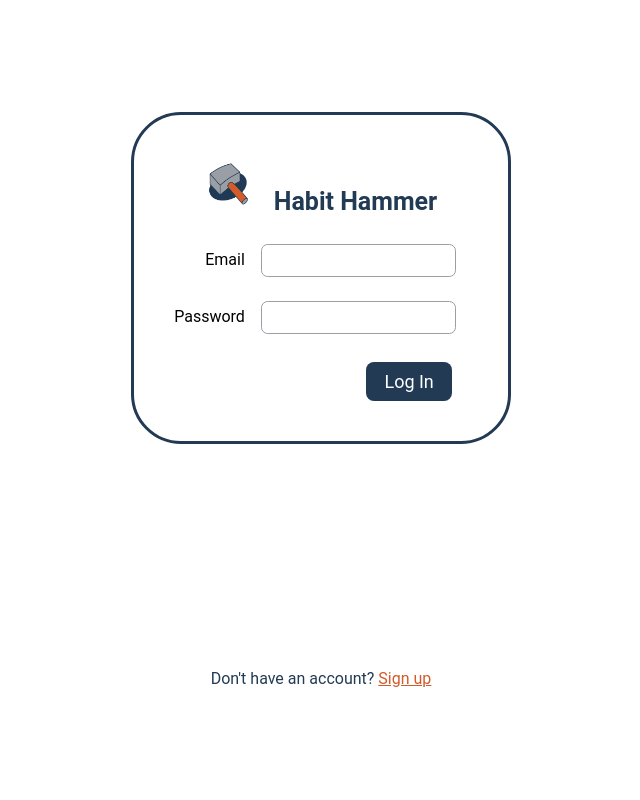
After one commit to elddc/HabitHammer, a Flask app: page /login in a window 1280 px wide. The commit adds this page. Shown: the whole page, without its empty margins (319-959 px from the left). Run offline with Flask 2, Linux system fonts and the light colour scheme; some libraries are stand-ins or nearby versions.

Commit message:
Fix routing errors

```diff
--- a/server.py
+++ b/server.py
@@ -1,13 +1,28 @@
-from flask import Flask
-from flask import render_template
+from flask import Flask, render_template, request
 
 app = Flask(__name__)
 app.config['SEND_FILE_MAX_AGE_DEFAULT'] = 0
-app.config['TEMPLATES_AUTO_RELOAD'] = True
+#app.config['TEMPLATES_AUTO_RELOAD'] = True
 
-@app.route("/")
+@app.route('/')
 def home():
   return render_template('index.html')
 
+@app.route('/about')
+def about():
+  return render_template('about.html')
+
+@app.route('/app')
+def today():
+  return render_template('app.html')
+
+@app.route('/signup')
+def signup():
+  return render_template('signup.html')
+
+@app.route('/login')
+def login():
+  return render_template('login.html')
+
 if __name__ == "__main__":
   app.run(debug=True)
--- /dev/null
+++ b/static/auth.js
@@ -0,0 +1,15 @@
+function signUp(){
+	firebase.auth().createUserWithEmailAndPassword(
+		document.getElementById("email").value,
+		document.getElementById("pass").value)
+	.then(() => console.log("signup successful"))
+	.catch(e => console.log(e.message));
+}
+
+function logIn(){
+	firebase.auth().createUserWithEmailAndPassword(
+		document.getElementById("email").value,
+		document.getElementById("pass").value)
+	.then(() => console.log("login successful"))
+	.catch(e => console.log(e.message));
+}
--- a/static/styles.css
+++ b/static/styles.css
@@ -1,6 +1,12 @@
+:root{
+    --gray: #9a9fa6;
+    --light-gray: #dce1e8;
+    --orange: #d35b2b;
+    --blue: #223a54;
+}
 body {
 	font-family: Roboto, sans-serif;
-	font-size: 14px;
+	font-size: 16px;
 	padding: 0;
 	margin: 0;
 }
@@ -8,16 +14,36 @@ img {
   font-size: 10px;
   color: white;
 }
+label {
+    font-family: inherit;
+    font-size: 16px;
+}
+h1 {
+    margin-top: 2em;
+}
+p {
+    line-height: 1.5em;
+    margin-left: .25em;
+}
+ul {
+    list-style-type: none;
+    margin: 0;
+    padding: 0;
+}
 .main {
     display: grid;
+    place-items: center;
     height: 100vh;
-	place-items: center;
-	background-color: #9a9fa6;
+}
+.modal{
+    padding: 5vh;
+    border: .2em solid var(--blue);
+    border-radius: 50px;
 }
 .nav {
     margin: 0;
     padding: 1vh;
-	background-color: #223a54;
+    background-color: var(--blue);
     display: flex;
     align-items: center;
     justify-content: space-between;
@@ -27,34 +53,94 @@ img {
     width: 50px;
     margin: 5px 15px 0 0;
 }
-.txt-button, .rect-button {
+.container {
+    height: 100vh;
+    display: grid;
+    grid-template: auto 1fr / minmax(180px, 23%) 1fr;
+}
+.grid-head {
+    grid-column: 1 / 3;
+}
+.grid-main {
+    grid-column: 2 / 3;
+    padding: 0 10vw;
+    background-color: var(--light-gray);
+}
+.grid-side {
+    grid-column: 1 / 2;
+    display: flex;
+    flex-direction: column;
+    justify-content: center;
+    padding-bottom: 10vh;
+}
+.grid-side a {
+    text-decoration: none;
+    color: var(--blue);
+}
+.grid-side li {
+    padding: .3em 2vw;
+}
+.grid-side li:hover{
+    background-color: var(--light-gray);
+}
+.txt-in {
+    padding: 1vh;
+    margin: 1.5vh;
+    border: .1em solid var(--gray);
+    border-radius: .5em;
+}
+.txt-button, .rect-button, .border-button {
 	border: none;
+    border-radius: 1vh;
 	padding: .5em 1em;
 	margin-right: 2vw;
-	font-size: inherit;
+    font-size: 18px;
 	font-family: inherit;
-	font-family: Roboto, sans-serif;
-	font-size: 18px;
 }
 .txt-button {
 	background-color: transparent;
 }
+.txt-button:hover {
+	background-color: #ffffff33;
+}
 .rect-button {
-	border-radius: 1vh;
-	background-color: #9a9fa6;
+	background-color: var(--gray);
+}
+.circle-button {
+    height: 25px;
+    width: 25px;
+    margin-right: 20px;
+    border: 2px solid var(--blue);
+    border-radius: 100em;
+    background-color: transparent;
+}
+.border-button {
+    border: .1em solid var(--gray);
+    border-radius: .5em;
+}
+.habit {
+    background-color: white;
+    padding: 1.5em;
+    border-radius: .7em;
+    display: flex;
+    align-items: center;
+    font-size: 20px;
+}
+.huge {
+	font-weight: bold;
+	font-size: 35px;
+	letter-spacing: .02em;
+	color: var(--orange);
+	text-transform: uppercase;
 }
 .big {
-	font-weight: bold;
-	font-size: 35px;
-	letter-spacing: .03em;
-	color: #d35b2b;
-	text-transform: uppercase;
+	font-size: 25px;
 }
 .med {
-	font-size: 25px;
+    font-size: 18px;
 }
 .smol {
-	font-size: 10px;
+	font-size: 12px;
 }
 .white {
 	color: white;
@@ -63,19 +149,22 @@ img {
 	color: black;
 }
 .orange {
-	color: #d35b2b;
+	color: var(--orange);
 }
 .blue{
-	color: #223a54;
+	color: var(--blue);
 }
 .white-bg {
 	background-color: white;
 }
+.gray-bg {
+	background-color: var(--gray);
+}
 .orange-bg {
-	background-color: #d35b2b;
+	background-color: var(--orange);
 }
 .blue-bg {
-	background-color: #223a54;
+	background-color: var(--blue);
 }
 .center-hori {
 	text-align: center;
@@ -84,3 +173,9 @@ img {
 	display: flex;
 	align-items: center;
 }
+.align-left {
+    text-align: left;
+}
+.align-right {
+    text-align: right;
+}
--- /dev/null
+++ b/templates/login.html
@@ -0,0 +1,48 @@
+<!DOCTYPE html>
+<html lang="en">
+<head>
+	<meta charset="UTF-8">
+	<title>Habit Hammer</title>
+	<link rel="icon" href="static/icon.png">
+	<link rel="stylesheet" href="static/styles.css"/>
+</head>
+<body>
+<div class="main">
+	<div class="center-hori modal">
+		<div style="margin-bottom: 2vh;">
+			<img src="static/icon.png" class="logo" alt="logo">
+			<b class="blue bold big">Habit Hammer</b>
+		</div>
+		<div class="align-right">
+			<label for="email">Email</label>
+			<input type="email" id="email" name="email" class="txt-in"><br>
+			<label for="pass">Password</label>
+			<input type="password" id="pass" name="pass" class="txt-in"><br>
+			<button class="rect-button white blue-bg" style="margin-right: 2vh; margin-top: 2vh;" onclick="logIn()">
+				Log In
+			</button>
+		</div>
+	</div>
+	<div class="small blue">
+		Don't have an account? <a class="small orange" href="/signup">Sign up</a>
+	</div>
+</div>
+
+<script src="https://www.gstatic.com/firebasejs/8.2.9/firebase-app.js"></script>
+<script src="https://www.gstatic.com/firebasejs/8.2.8/firebase-auth.js"></script>
+
+<script>
+	var firebaseConfig = {
+		apiKey: "AIzaSyBGhVi2ZSQAs3reI07GfNolcSvWO_tSEW4",
+		authDomain: "ec-ftest.firebaseapp.com",
+		projectId: "ec-ftest",
+		storageBucket: "ec-ftest.appspot.com",
+		messagingSenderId: "28831555118",
+		appId: "1:28831555118:web:4a651dafec45d4a5b609bf"
+	};
+	firebase.initializeApp(firebaseConfig);
+</script>
+
+<script src="static/auth.js"></script>
+</body>
+</html>
```
Also changed, not shown: templates/about.html (added, +32 -0 lines), templates/app.html (added, +43 -0 lines), templates/index.html (+7 -9 lines), templates/signup.html (added, +49 -0 lines), script.js (deleted), static/icon.png (added). Lines whose indentation alone changed are shown as unchanged.
